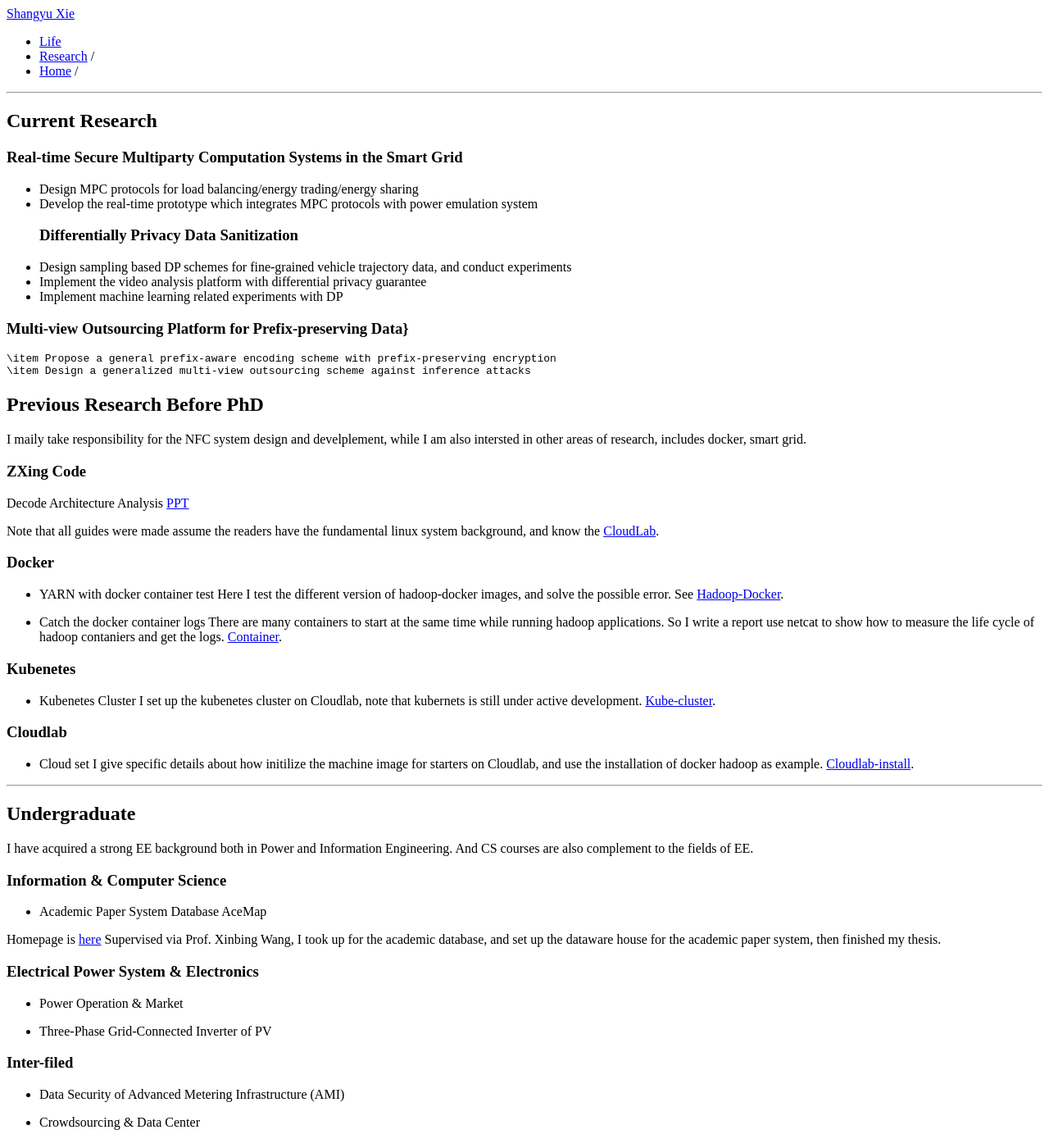
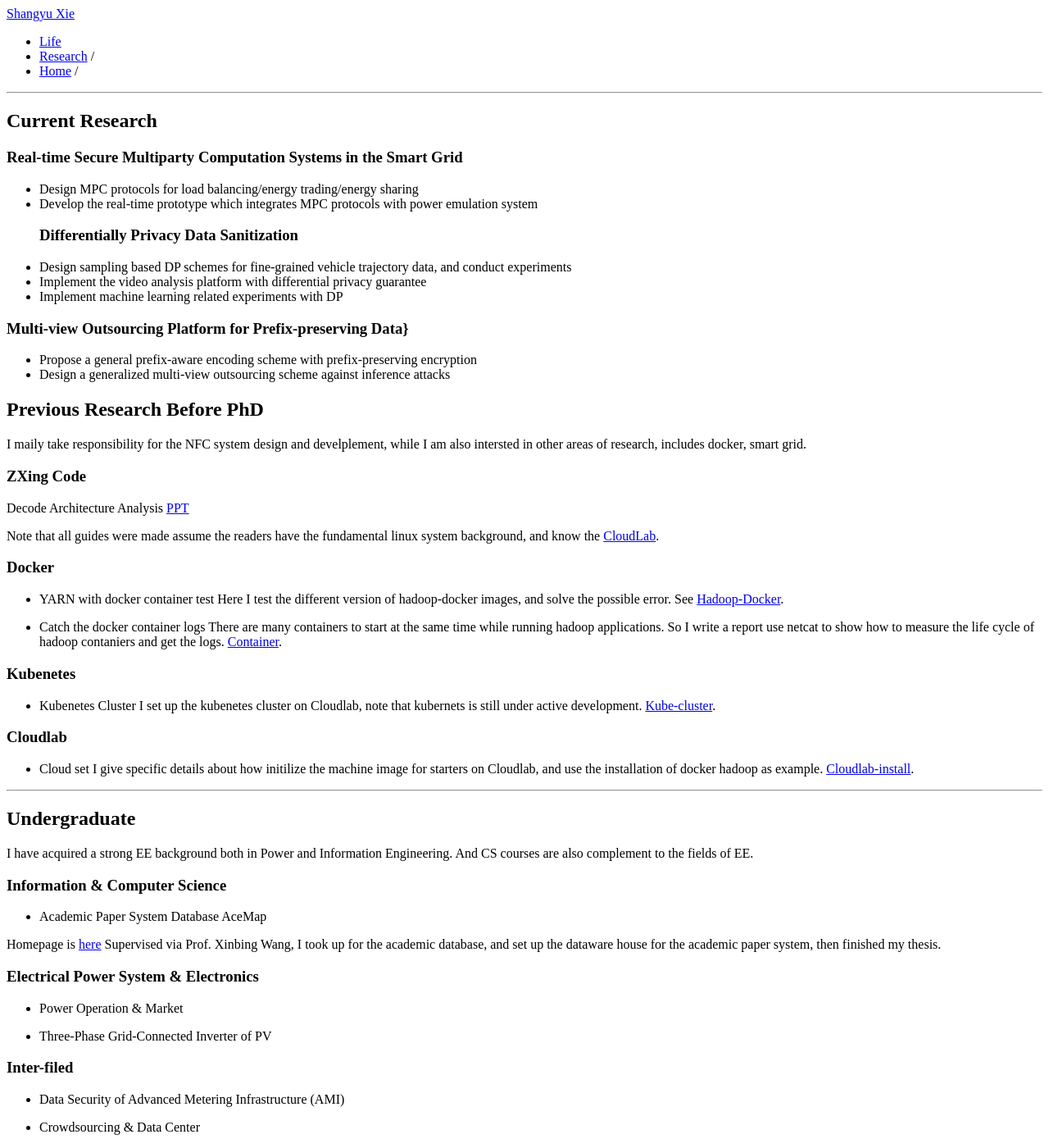
Before and after one commit to songwellxie/songwellxie.github.io, a Jekyll site: the page built from research.md, in a window 1280 px wide. Shown: the whole page at 82% size. Built offline with Jekyll 4.4.1, drawn with Linux system fonts in a browser that asks for light colours; our own code applies the rules of GitHub Pages for plain Markdown files.

Commit message:
Update research.md

```diff
--- a/research.md
+++ b/research.md
@@ -12,8 +12,8 @@ layout: default
 * Implement machine learning related experiments with DP
 
 ### Multi-view Outsourcing Platform for Prefix-preserving Data}
-	\item Propose a general prefix-aware encoding scheme with prefix-preserving encryption
-	\item Design a generalized multi-view outsourcing scheme against inference attacks
+* Propose a general prefix-aware encoding scheme with prefix-preserving encryption
+* Design a generalized multi-view outsourcing scheme against inference attacks
 
 ## Previous Research Before PhD
 I maily take responsibility for the NFC system design and develplement, while I am also intersted in other areas of research, includes docker, smart grid.
```
